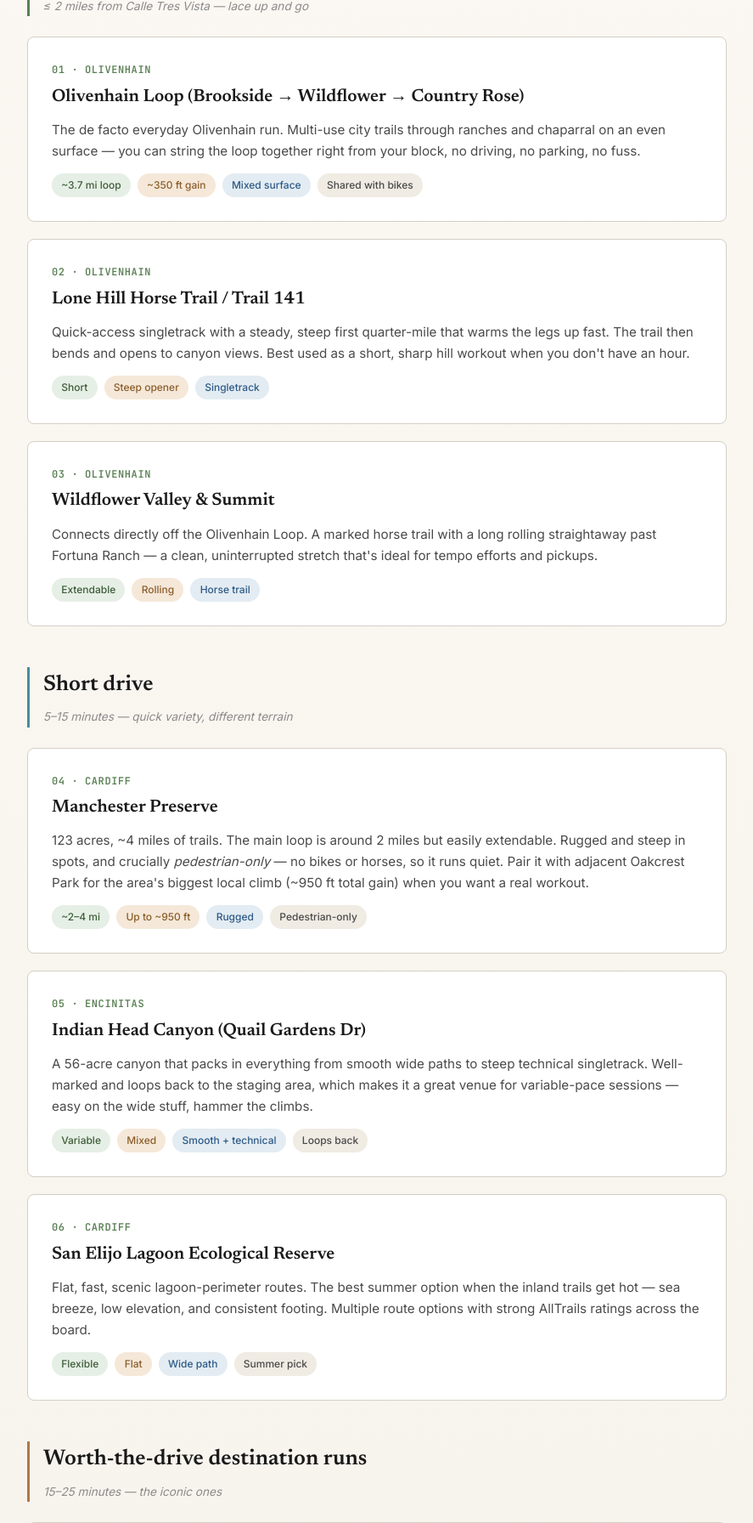
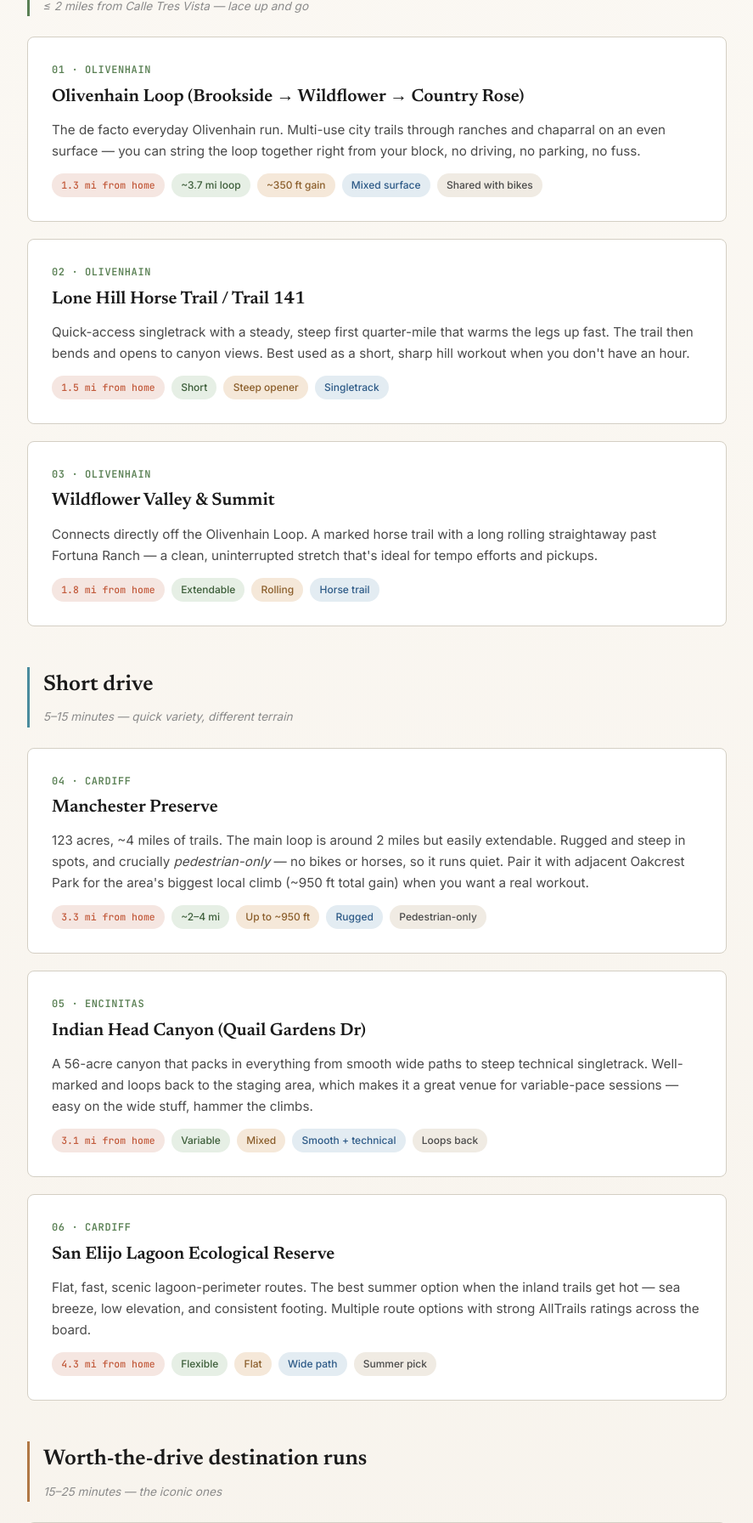
Before and after one commit to haslhofer/blog2026, a Flask app: page /trail-running in a window 1280 px wide. Shown: the part 1639-3431 px from the top of the page at 85% size, without its empty margins (196-1083 px from the left). Run offline with Flask 3, Linux system fonts and the light colour scheme.

Commit message:
Fix home location and add distance pills to trail running page
- Move home marker to actual address coordinates (33.0647, -117.2197)
  via US Census geocoder; old marker was ~0.6 mi southwest of the
  real house
- Correct address spelling: "Calle Tres Vistas" (plural)
- Enlarge home marker with house icon and "HOME" label so it stands
  out from the small trail dots
- Add "X mi from home" pill (straight-line) to every trail card so
  proximity is visible at a glance

Co-Authored-By: Claude Opus 4.7 (1M context) <noreply@anthropic.com>

```diff
--- a/templates/trail-running.html
+++ b/templates/trail-running.html
@@ -93,6 +93,7 @@
         .stat-pill.gain { background: #f5e8d9; color: #8b5e2b; }
         .stat-pill.surface { background: #e3ecf2; color: #2d5a87; }
         .stat-pill.warning { background: #fbe6e1; color: #9d3a26; }
+        .stat-pill.from-home { background: #f5e6e1; color: #c25a3b; font-family: var(--font-mono); font-size: 0.72rem; }
 
         .section-cluster {
             margin-bottom: 3rem;
@@ -213,14 +214,15 @@
 
         <section class="intro">
             <p class="lead drop-cap">
-                3376 Calle Tres Vista sits in Olivenhain — one of the best-positioned addresses in coastal
+                3376 Calle Tres Vistas sits in Olivenhain — one of the best-positioned addresses in coastal
                 North County for trail running. A dense local network is on the doorstep, with several iconic
                 San Diego trail systems a short drive away. What follows: ten trails grouped by how far you
                 have to travel, plus practical notes on heat, water, and shared use.
             </p>
             <p class="note">
                 Compiled from AllTrails, the City of Encinitas Open Space directory, Modern Hiker, and local
-                trail maps · Coordinates approximate · Always check current conditions before heading out
+                trail maps · Distances are straight-line from home (driving distance is typically ~1.3× more)
+                · Always check current conditions before heading out
             </p>
         </section>
 
@@ -268,6 +270,7 @@
                     no parking, no fuss.
                 </p>
                 <div class="stats-row">
+                    <span class="stat-pill from-home">1.3 mi from home</span>
                     <span class="stat-pill distance">~3.7 mi loop</span>
                     <span class="stat-pill gain">~350 ft gain</span>
                     <span class="stat-pill surface">Mixed surface</span>
@@ -284,6 +287,7 @@
                     when you don't have an hour.
                 </p>
                 <div class="stats-row">
+                    <span class="stat-pill from-home">1.5 mi from home</span>
                     <span class="stat-pill distance">Short</span>
                     <span class="stat-pill gain">Steep opener</span>
                     <span class="stat-pill surface">Singletrack</span>
@@ -299,6 +303,7 @@
                     tempo efforts and pickups.
                 </p>
                 <div class="stats-row">
+                    <span class="stat-pill from-home">1.8 mi from home</span>
                     <span class="stat-pill distance">Extendable</span>
                     <span class="stat-pill gain">Rolling</span>
                     <span class="stat-pill surface">Horse trail</span>
@@ -323,6 +328,7 @@
                     (~950 ft total gain) when you want a real workout.
                 </p>
                 <div class="stats-row">
+                    <span class="stat-pill from-home">3.3 mi from home</span>
                     <span class="stat-pill distance">~2–4 mi</span>
                     <span class="stat-pill gain">Up to ~950 ft</span>
                     <span class="stat-pill surface">Rugged</span>
@@ -339,6 +345,7 @@
                     venue for variable-pace sessions — easy on the wide stuff, hammer the climbs.
                 </p>
                 <div class="stats-row">
+                    <span class="stat-pill from-home">3.1 mi from home</span>
                     <span class="stat-pill distance">Variable</span>
                     <span class="stat-pill gain">Mixed</span>
                     <span class="stat-pill surface">Smooth + technical</span>
@@ -355,6 +362,7 @@
                     with strong AllTrails ratings across the board.
                 </p>
                 <div class="stats-row">
+                    <span class="stat-pill from-home">4.3 mi from home</span>
                     <span class="stat-pill distance">Flexible</span>
                     <span class="stat-pill gain">Flat</span>
                     <span class="stat-pill surface">Wide path</span>
@@ -380,6 +388,7 @@
                     early starts mandatory.
                 </p>
                 <div class="stats-row">
+                    <span class="stat-pill from-home">3.3 mi from home</span>
                     <span class="stat-pill distance">~4.5 mi loop</span>
                     <span class="stat-pill gain">~816 ft</span>
                     <span class="stat-pill surface">Singletrack</span>
@@ -396,6 +405,7 @@
                     at sunrise or take the hit.
                 </p>
                 <div class="stats-row">
+                    <span class="stat-pill from-home">4.2 mi from home</span>
                     <span class="stat-pill distance">~4.1 mi loop</span>
                     <span class="stat-pill gain">Climbing</span>
                     <span class="stat-pill surface">Exposed</span>
@@ -412,6 +422,7 @@
                     Mission Trails.
                 </p>
                 <div class="stats-row">
+                    <span class="stat-pill from-home">3.8 mi from home</span>
                     <span class="stat-pill distance">~6.4 mi</span>
                     <span class="stat-pill gain">~1,300 ft</span>
                     <span class="stat-pill surface">Sustained climb</span>
@@ -427,6 +438,7 @@
                     hot or too crowded.
                 </p>
                 <div class="stats-row">
+                    <span class="stat-pill from-home">7.9 mi from home</span>
                     <span class="stat-pill distance">~3.7 mi loop</span>
                     <span class="stat-pill gain">Easy</span>
                     <span class="stat-pill surface">Wide path</span>
@@ -505,14 +517,24 @@
             });
         }
 
-        var homeIcon = makeIcon('#c25a3b', 18);
+        var homeIcon = L.divIcon({
+            className: 'home-marker',
+            html: '<div style="position: relative; display: flex; flex-direction: column; align-items: center; pointer-events: auto;">'
+                + '<div style="background-color: #c25a3b; width: 38px; height: 38px; border-radius: 50%; border: 4px solid white; box-shadow: 0 0 0 2px #c25a3b, 0 4px 10px rgba(0,0,0,0.3); display: flex; align-items: center; justify-content: center;">'
+                + '<svg xmlns="http://www.w3.org/2000/svg" width="20" height="20" viewBox="0 0 24 24" fill="none" stroke="white" stroke-width="2.4" stroke-linecap="round" stroke-linejoin="round"><path d="M3 12L12 3l9 9"/><path d="M5 10v10h14V10"/><path d="M10 20v-6h4v6"/></svg>'
+                + '</div>'
+                + '<div style="margin-top: 4px; background: #c25a3b; color: white; font-family: Inter, sans-serif; font-size: 11px; font-weight: 700; padding: 2px 8px; border-radius: 4px; white-space: nowrap; box-shadow: 0 2px 4px rgba(0,0,0,0.2); letter-spacing: 0.05em;">HOME</div>'
+                + '</div>',
+            iconSize: [70, 64],
+            iconAnchor: [35, 19]
+        });
         var localIcon = makeIcon('#5a8054');
         var shortDriveIcon = makeIcon('#4a8b9d');
         var destinationIcon = makeIcon('#b07744');
 
         var places = [
             // Home
-            { name: "Home — 3376 Calle Tres Vista", coords: [33.0570, -117.2480], icon: homeIcon,
+            { name: "Home — 3376 Calle Tres Vistas", coords: [33.06473, -117.21969], icon: homeIcon,
               info: "Olivenhain, Encinitas. Starting point for everything below.", stats: "Base camp" },
 
             // Right out the door (green)
```
